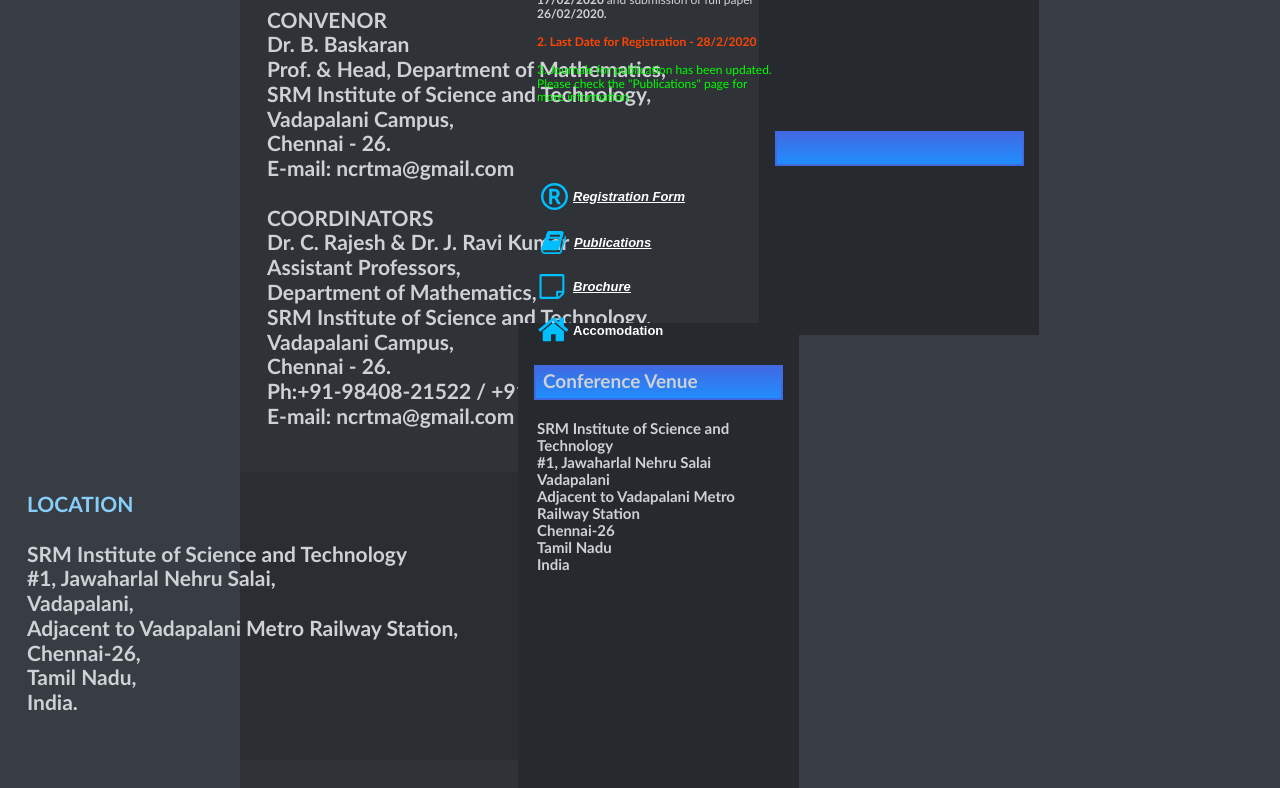
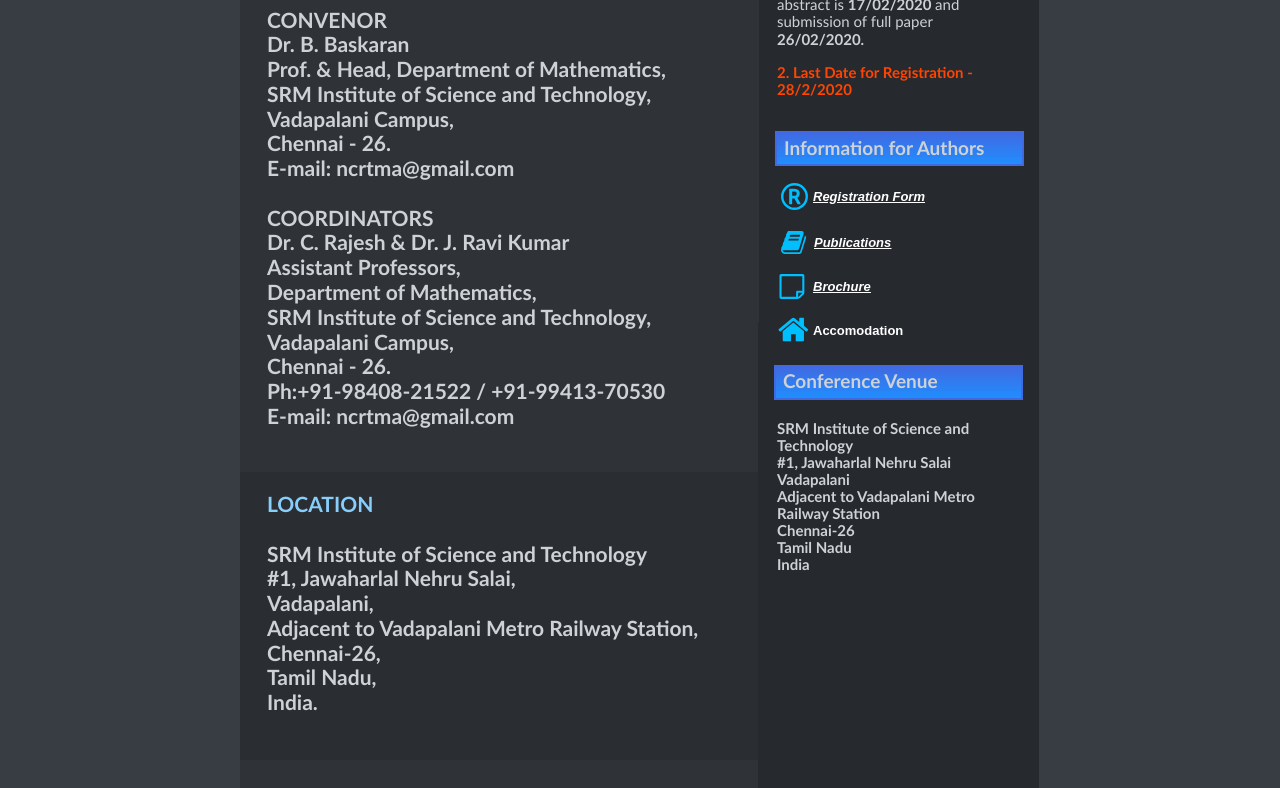
Before and after one commit to ncrtma20/ncrtma20.github.io, a plain HTML site: page Contact-Us.html in a window 1280 px wide. Shown: the part 495-1283 px from the top of the page. Drawn offline with Linux system fonts and the light colour scheme; a script that the page names is missing.

Commit message:
Add files via upload

```diff
--- a/Contact-Us.html
+++ b/Contact-Us.html
@@ -887,23 +887,22 @@ $(document).ready(function()
 <img src="images/img0056.gif" id="Shape5" alt="" style="width:519px;height:322px;"></div>
 <div id="wb_Shape6" style="position:absolute;left:535px;top:626px;width:249px;height:35px;z-index:17;">
 <img src="images/img0057.gif" id="Shape6" alt="" style="width:249px;height:35px;"></div>
-<div id="wb_Text3" style="position:absolute;left:545px;top:431px;width:226px;height:22px;z-index:17;">
+<div id="wb_Text3" style="position:absolute;left:545px;top:431px;width:226px;height:22px;z-index:18;">
 <div style="position:absolute;left:0px;top:0px;width:226px;height:23px;"><span style="color:#CED1D6;font-family:'Trebuchet MS';font-size:19px;"><strong>Latest News</strong></span></div>
 </div>
-</div<div id="wb_Text5" style="position:absolute;left:544px;top:632px;width:213px;height:22px;z-index:18;">
+<div id="wb_Text5" style="position:absolute;left:544px;top:632px;width:213px;height:22px;z-index:19;">
 <div style="position:absolute;left:0px;top:0px;width:213px;height:23px;"><span style="color:#CED1D6;font-family:'Trebuchet MS';font-size:19px;"><strong>Information for Authors</strong></span></div>
 </div>
-<div id="wb_Text7" style="position:absolute;left:537px;top:474px;width:246px;height:142px;text-align:justify;z-index:19;">
-<div style="position:absolute;left:0px;top:0px;width:246px;height:18px;"><span style="color:#CED1D6;font-family:'Trebuchet MS';font-size:12px;"><strong>1. </strong>Last Date for submission of abstract is </span><span style="letter-spacing:246px;"> &nbsp; </span></div>
-<div style="position:absolute;left:0px;top:14px;width:246px;height:18px;"><span style="color:#CED1D6;font-family:'Trebuchet MS';font-size:12px;"><strong>17/02/2020 </strong>and submission of full paper </span><span style="letter-spacing:246px;"> &nbsp; </span></div>
-<div style="position:absolute;left:0px;top:28px;width:246px;height:18px;"><span style="color:#CED1D6;font-family:'Trebuchet MS';font-size:12px;"><strong>26/02/2020.</strong></span></div>
-<div style="position:absolute;left:0px;top:42px;width:246px;height:18px;"><span style="color:#CED1D6;font-family:'Trebuchet MS';font-size:12px;"><strong><br></strong></span></div>
-<div style="position:absolute;left:0px;top:56px;width:246px;height:18px;"><span style="color:#FF4500;font-family:'Trebuchet MS';font-size:12px;"><strong>2. Last Date for Registration - 28/2/2020</strong></span></div>
-<div style="position:absolute;left:0px;top:70px;width:246px;height:18px;"><span style="color:#FF4500;font-family:'Trebuchet MS';font-size:12px;"><strong><br></strong></span></div>
-<div style="position:absolute;left:0px;top:84px;width:246px;height:18px;"><span style="color:#00FF00;font-family:'Trebuchet MS';font-size:12px;">3. Journals for publication has been updated. </span><span style="letter-spacing:246px;"> &nbsp; </span></div>
-<div style="position:absolute;left:0px;top:98px;width:246px;height:18px;"><span style="color:#00FF00;font-family:'Trebuchet MS';font-size:12px;">Please check the &quot;Publications&quot; page for</span><span style="letter-spacing:246px;"> &nbsp; </span></div>
-<div style="position:absolute;left:0px;top:111px;width:246px;height:18px;"><span style="color:#00FF00;font-family:'Trebuchet MS';font-size:12px;"> more information.</span></div>
-</div><div id="wb_Shape7" style="position:absolute;left:518px;top:818px;width:281px;height:759px;z-index:22;">
+<div id="wb_Text7" style="position:absolute;left:537px;top:474px;width:246px;height:136px;z-index:20;">
+<div style="position:absolute;left:0px;top:0px;width:246px;height:18px;"><span style="color:#CED1D6;font-family:'Trebuchet MS';font-size:15px;"><strong>1. </strong>Last Date for submission of </span></div>
+<div style="position:absolute;left:0px;top:17px;width:246px;height:18px;"><span style="color:#CED1D6;font-family:'Trebuchet MS';font-size:15px;">abstract is <strong>17/02/2020 </strong>and </span></div>
+<div style="position:absolute;left:0px;top:34px;width:246px;height:18px;"><span style="color:#CED1D6;font-family:'Trebuchet MS';font-size:15px;">submission of full paper <strong>26/02/2020.</strong></span></div>
+<div style="position:absolute;left:0px;top:51px;width:246px;height:18px;"><span style="color:#CED1D6;font-family:'Trebuchet MS';font-size:15px;"><strong><br></strong></span></div>
+<div style="position:absolute;left:0px;top:68px;width:246px;height:18px;"><span style="color:#CED1D6;font-family:'Trebuchet MS';font-size:15px;"><strong><br></strong></span></div>
+<div style="position:absolute;left:0px;top:85px;width:246px;height:18px;"><span style="color:#FF4500;font-family:'Trebuchet MS';font-size:15px;"><strong>2. Last Date for Registration - </strong></span></div>
+<div style="position:absolute;left:0px;top:102px;width:246px;height:18px;"><span style="color:#FF4500;font-family:'Trebuchet MS';font-size:15px;"><strong>28/2/2020</strong></span></div>
+</div>
+<div id="wb_Shape7" style="position:absolute;left:518px;top:818px;width:281px;height:759px;z-index:22;">
 <img src="images/img0058.gif" id="Shape7" alt="" style="width:281px;height:759px;"></div>
 <div id="wb_Shape8" style="position:absolute;left:534px;top:860px;width:249px;height:35px;z-index:23;">
 <img src="images/img0059.gif" id="Shape8" alt="" style="width:249px;height:35px;"></div>
```
